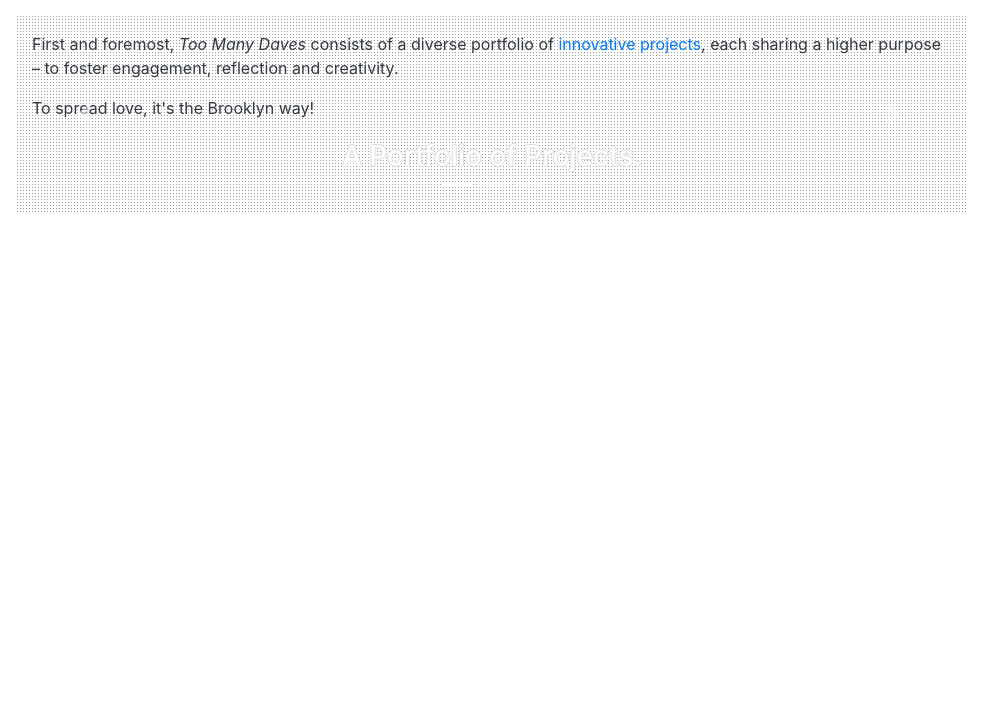
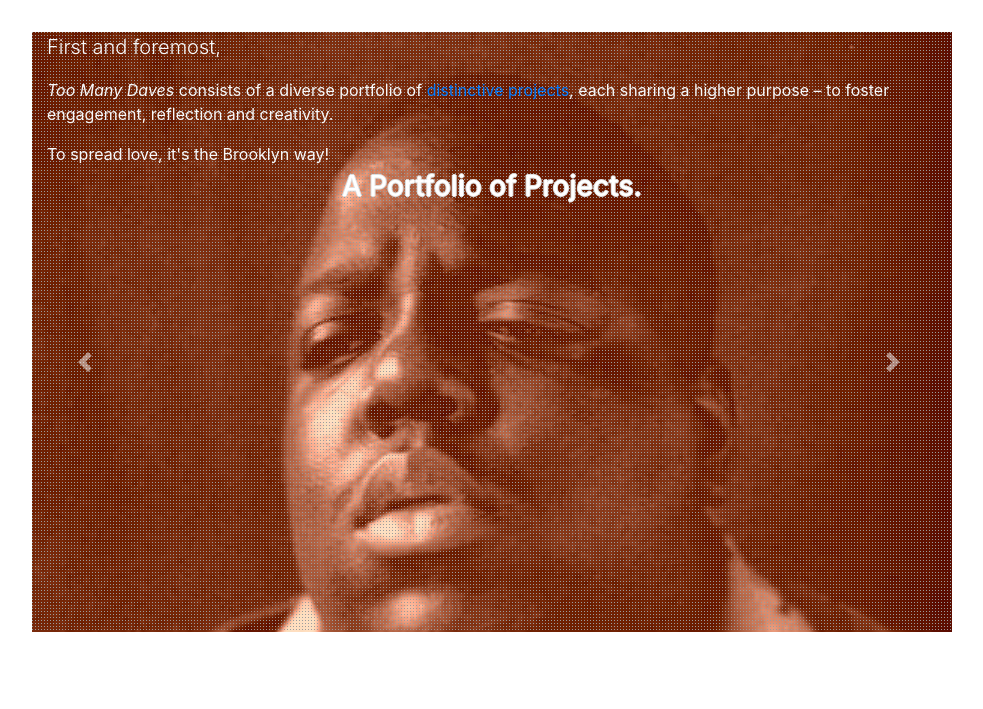
Before and after one commit to toomanydaves/django-proj, a Django app: page /about/ in a window 1280 px wide. Shown: the part 138-847 px from the top of the page, without its empty margins (148-1131 px from the left). Before the commit the page ends 350 px from the top, so only its background shows below. Run offline with Django 3.2, Linux system fonts and the light colour scheme; some libraries are stand-ins or nearby versions.

Commit message:
works on the carousel, adding images https://trello.com/c/imaXwY5J

```diff
--- a/django_proj/toomanydaves/templates/toomanydaves/about.html
+++ b/django_proj/toomanydaves/templates/toomanydaves/about.html
@@ -16,10 +16,25 @@
         bottom: -4rem;
     }
     .dot-matrix {
-        /* background: url("{% static "/images/dot-magenta.jpg" %}");
-        background: url("http://s14.directupload.net/images/111129/44ga9qid.png"); */
-        background: url("{% static "/images/dot-grey.png" %}"); */
+        background: url("{% static "/images/dot-grey.png" %}");
+        height: 100%;
 
+    }
+    .slide-background {
+        background-size: cover;
+        background-repeat: no-repeat;
+        height: 600px;
+    }
+    #platform-slide.slide-background {
+        background-image: url(https://i.pinimg.com/564x/ea/44/e2/ea44e2163e5e23828caf6b8bedcfbfc4.jpg);
+        background-image: url(https://i.pinimg.com/564x/21/3e/ce/213eceb37322af0d9aefe043c746591c.jpg);
+        background-image: url({% static "/images/biggie-color-shift.jpg" %});
+    }
+    #poem-slide.slide-background {
+        background-image: url(https://i.pinimg.com/564x/f4/7b/41/f47b41ec8ccb56d8de15448eac15fe45.jpg);
+    }
+    #mission-slide.slide-background {
+        background-image: url(https://media.giphy.com/media/12GR62Fr1YmrCM/giphy.gif);
     }
     .carousel-caption {
         text-shadow: -1px 0 #ddd, 0 1px #ddd, 1px 0 #DDD, 0 -1px #ddd;
--- a/django_proj/toomanydaves/templates/toomanydaves/about_philosophy.html
+++ b/django_proj/toomanydaves/templates/toomanydaves/about_philosophy.html
@@ -1,11 +1,11 @@
 <div class="tab-pane fade show active" id="philosophy">
-    <div id="for-philosophy" class="row text-dark dot-matrix">
+    <div id="for-philosophy" class="row">
         <div class="col-12">
             <div
                 id="philosophy-carousel"
                 class="carousel slide"
                 data-ride="carousel"
-                data-interval="14000"
+                data-interval="15000"
             >
                 <ol class="carousel-indicators">
                     <li data-target="#philosophy-carousel" data-slide-to="0" class="active"></li>
--- a/django_proj/toomanydaves/templates/toomanydaves/about_philosophy_mission.html
+++ b/django_proj/toomanydaves/templates/toomanydaves/about_philosophy_mission.html
@@ -1,25 +1,9 @@
+<div id="mission-slide" class="slide-background">
+<div class="dot-matrix background-secondary text-light">
 <div id="for-a-mission" class="row">
     <div class="col-12">
         <div id="a-mission">
             <div id="for-mission" class="row">
-                <div class="col-lg-6">
-                    <div class="jumbotron">
-                        <h1>
-                            To be vigilant and active<br>
-                        </h1>
-                        <p class="lead">
-                            On as many fronts as possible<br>
-                            In encouraging exhibitions of creativity and personal investment.
-                        </p>
-                        {% if not user.is_authenticated %}
-                            <p class="lead">
-                                <a class="btn btn-primary btn-lg" href="/join" role="button">
-                                    Join us
-                                </a>
-                            </p>
-                        {% endif %}
-                    </div>
-                </div>
                 <div class="col-lg-6">
                     <p class="lead">
                         Thankfully life presents us with immeasurable opportunities
@@ -45,6 +29,24 @@
                         and to help others do the same.
                     </p>
                 </div>
+                <div class="col-lg-6">
+                    <div class="jumbotron text-dark">
+                        <h1>
+                            To be vigilant and active<br>
+                        </h1>
+                        <p class="lead">
+                            On as many fronts as possible<br>
+                            In encouraging exhibitions of creativity and personal investment.
+                        </p>
+                        {% if not user.is_authenticated %}
+                            <p class="lead">
+                                <a class="btn btn-primary btn-lg" href="/join" role="button">
+                                    Join us
+                                </a>
+                            </p>
+                        {% endif %}
+                    </div>
+                </div>
                 <div class="carousel-caption d-block">
                     <h3>A Mission from Uncle Walt.</h3>
                 </div>
@@ -52,3 +54,5 @@
         </div>
     </div>
 </div>
+</div>
+</div>
--- a/django_proj/toomanydaves/templates/toomanydaves/about_philosophy_platform.html
+++ b/django_proj/toomanydaves/templates/toomanydaves/about_philosophy_platform.html
@@ -1,9 +1,14 @@
-<div id="for-a-platform" class="row">
+<div id="platform-slide" class="slide-background">
+<div class="dot-matrix text-light">
+<div id="for-a-platform">
     <div class="col-12">
         <div id="a-platform">
+            <p class="lead">
+                First and foremost,
+            </p>
             <p>
-                First and foremost, <em>Too Many Daves</em> consists of a diverse portfolio of
-                <a href="/projects">innovative projects</a>,
+                <em>Too Many Daves</em> consists of a diverse portfolio of
+                <a href="/projects">distinctive projects</a>,
                 each sharing a higher purpose –
                 to foster engagement, reflection and creativity.
             </p>
@@ -16,3 +21,5 @@
         </div>
     </div>
 </div>
+</div>
+</div>
--- a/django_proj/toomanydaves/templates/toomanydaves/about_philosophy_poem.html
+++ b/django_proj/toomanydaves/templates/toomanydaves/about_philosophy_poem.html
@@ -1,11 +1,13 @@
+<div id="poem-slide" class="slide-background">
+<div class="dot-matrix text-dark">
 <div id="for-a-name" class="row">
     <div class="col-12">
         <div id="a-name">
-            <p>
+            <p><small>
                 <em>Too Many Daves</em> takes its name from the
                 eponymous poem by Theodor Geisel,
                 aka Dr. Seuss:
-            </p>
+            </small></p>
             <blockquote class="blockquote text-right">
                 "Did I ever tell you that Mrs. McCave<br>
                 Had twenty-three sons and she named them all Dave?<br>
@@ -19,7 +21,7 @@
             </blockquote>
             <p>
                 The poem is itself about names, and naming things.
-                Its playfulness sets the tenor for the spirit of this network.
+                Its playfulness sets the tenor for the spirit of the entire network.
             </p>
             <p>
                 Yet even more so, it's a cautionary tale;
@@ -32,3 +34,5 @@
         </div>
     </div>
 </div>
+</div>
+</div>
```
Also changed, not shown: django_proj/toomanydaves/static/toomanydaves/images/biggie-color-shift.jpg (added).
